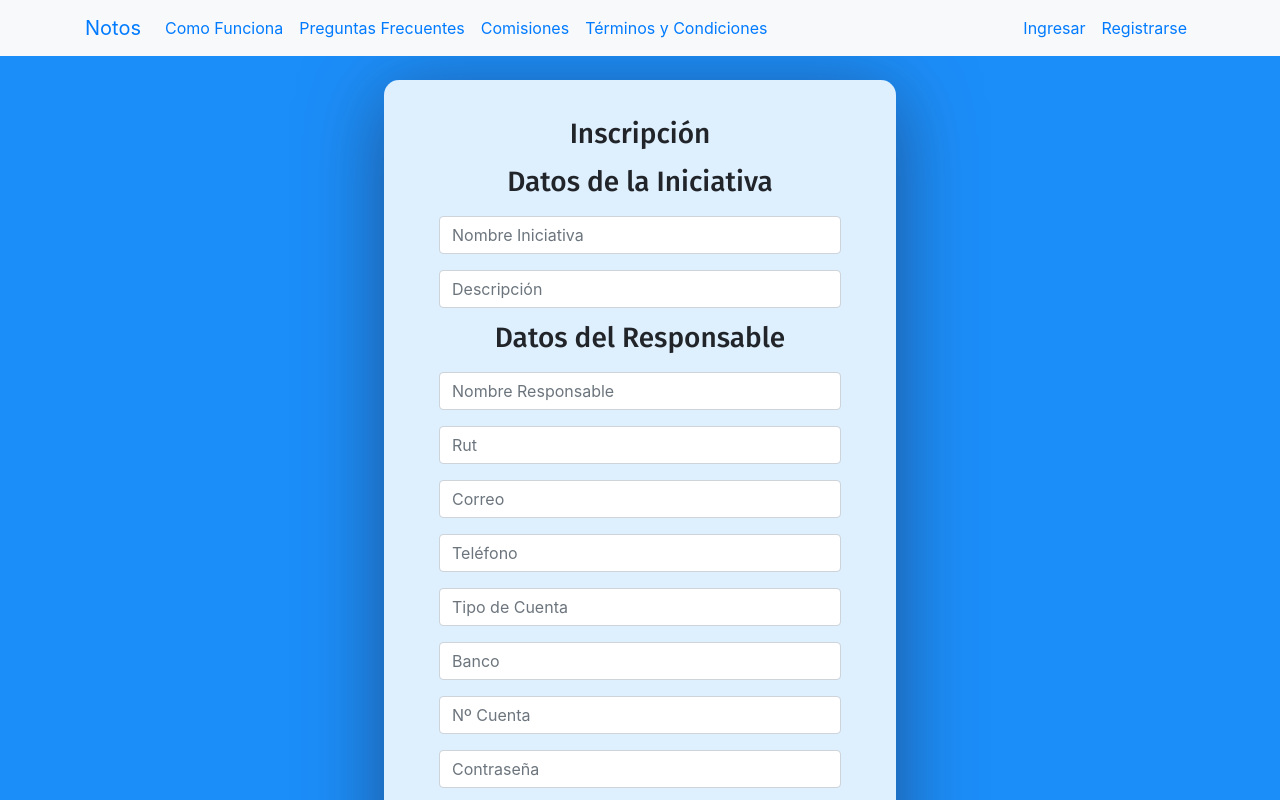
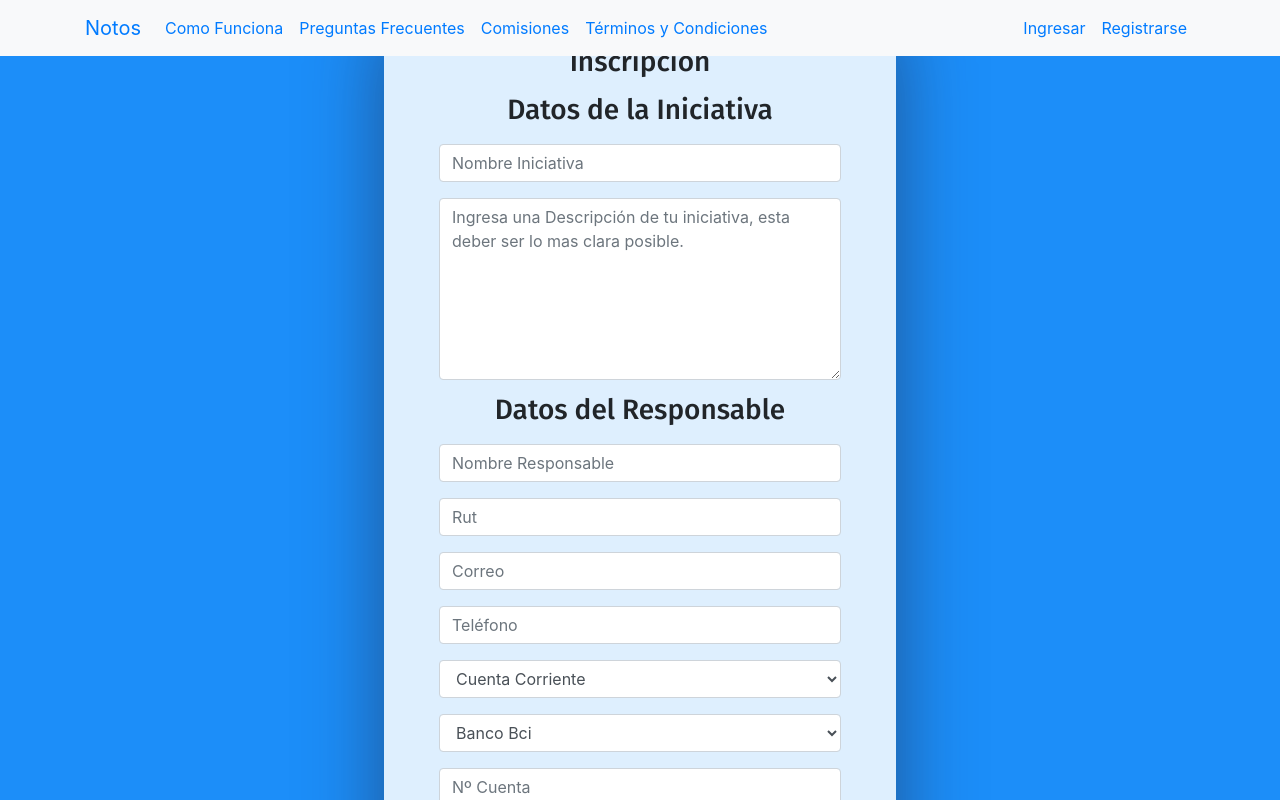
Before and after one commit to floyd70s/notos_frontend, a React (Create React App) app in the folder frontNotos/: page /sign-up in a window 1280 px wide. Shown: the top 800 px of the page. Built offline with nearby package versions, Linux system fonts and the light colour scheme.

Commit message:
login with errors

```diff
--- a/frontNotos/src/components/signup.component.js
+++ b/frontNotos/src/components/signup.component.js
@@ -26,13 +26,12 @@ export default class SignUp extends Component {
       name: '',
       rut: '',
       email: '',
-            role:'',
+      role: '',
       phone: '',
       account_type: '',
       bank: '',
       bank_account: '',
       password: '',
-
       password_2: ''
     }
 
@@ -83,11 +82,36 @@ export default class SignUp extends Component {
     this.setState({ password_2: e.target.value })
   }
 
-    handleInputChange(event) {
-        const target = event.target;
-        const value = target.name === 'isGoing' ? target.checked : target.value;
-        const name_1 = target.name_1;
+  // handleInputChange(event) {
+  //   const target = event.target;
+  //   const value = target.name === 'isGoing' ? target.checked : target.value;
+  //   const name_1 = target.name_1;
+  // }
+
+   login(rut,email, password) {
+
+    console.log(rut + ' ' + email + ' ' + password)
+    const requestOptions = {
+      method: 'POST',
+      headers: { 'Content-Type': 'application/json' },
+      body: JSON.stringify({ rut,email, password })
+    };
+
+    return fetch('http://192.168.0.93:3977/api/get-users', requestOptions)
+      .then(res => res.json())
+      .then(user => {
+        // login successful if there's a user in the response
+        if (user) {
+          // store user details and basic auth credentials in local storage
+          // to keep user logged in between page refreshes
+          console.log('usuario: '+user.name + ' logeado')
+          localStorage.setItem('user', JSON.stringify(user));
         }
+        return user;
+      });
+  }
+
+
 
   onSubmit(e) {
     console.log(this.state.name_1);
@@ -100,7 +124,44 @@ export default class SignUp extends Component {
     console.log(this.state.account);
     console.log(this.state.password);
     console.log(this.state.password_2);
+
+    /* validacion de usuario */
+    const email= this.state.email
+    const password= this.state.password
+    const rut= this.state.rut
+    const userLogin=  SignUp.login(email, password,rut)
+    console.log(userLogin)
   }
+
+
+
+
+//   componentDidMount() {
+//     fetch('http://192.168.0.93:3977/api/get-users')
+//    //fetch('https://jsonplaceholder.typicode.com/users')
+//      .then(res => res.json())
+//      .then(json => {
+//        this.setState({
+//          items: json,
+//          isLoaded: true,
+//        })
+//      }).catch((err) => {
+//        console.log(err);
+//      });
+//  }
+
+
+
+
+
+
+
+
+
+
+
+
+
 
   render() {
     return (
@@ -113,7 +174,8 @@ export default class SignUp extends Component {
         </div>
         <div className="form-group">
           {/* <label>Descripción</label> */}
-                    <input type="text" className="form-control" placeholder="Descripción" name="description" value={this.state.description} onChange={this.onChangedescription.bind(this)} />
+          {/* <input type="text" className="form-control" placeholder="Descripción" name="description" value={this.state.description} onChange={this.onChangedescription.bind(this)} /> */}
+          <textarea name="description" className="form-control" placeholder="Ingresa una Descripción de tu iniciativa, esta deber ser lo mas clara posible." rows="7" cols="80" value={this.state.description} onChange={this.onChangedescription.bind(this)}></textarea>
         </div>
         <h3>Datos del Responsable</h3>
         <div className="form-group">
@@ -136,11 +198,33 @@ export default class SignUp extends Component {
         </div>
         <div className="form-group">
           {/* <label>Tipo de Cuenta</label> */}
-                    <input type="text" className="form-control" placeholder="Tipo de Cuenta" name="accountType" value={this.state.accountType} onChange={this.onChangeaccountType.bind(this)} />
+          {/* <input type="text" className="form-control" placeholder="Tipo de Cuenta" name="accountType" value={this.state.accountType} onChange={this.onChangeaccountType.bind(this)} /> */}
+          <select id="accountType" name="size" className="form-control">
+            <option>Cuenta Corriente</option>
+            <option>Cuenta Vista</option>
+          </select>
         </div>
         <div className="form-group">
           {/* <label>Banco</label> */}
-                    <input type="text" className="form-control" placeholder="Banco" name="bank" value={this.state.bank} onChange={this.onChangebank.bind(this)} />
+          {/* <input type="text" className="form-control" placeholder="Banco" name="bank" value={this.state.bank} onChange={this.onChangebank.bind(this)} /> */}
+          <select id="bank" name="size" className="form-control">
+            <option>Banco Bci</option>
+            <option>Banco de Chile</option>
+            <option>Banco Estado</option>
+            <option>Banco Santander</option>
+            <option>Banco BICE</option>
+            <option>Banco Condell</option>
+            <option>Banco CrediChile</option>
+            <option>Banco Edwards Citi</option>
+            <option>Banco Falabella</option>
+            <option>Banco Internacional</option>
+            <option>Banco Itaú</option>
+            <option>Banco Ripley</option>
+            <option>Banco Security</option>
+            <option>CorpBanca</option>
+            <option>Santander Banefe</option>
+            <option>Scotiabank</option>
+          </select>
         </div>
         <div className="form-group">
           {/* <label>Nº Cuenta</label> */}
@@ -154,9 +238,6 @@ export default class SignUp extends Component {
           {/* <label>Nº Cuenta</label> */}
           <input type="password" className="form-control" placeholder="Repetir Contraseña" name="password_2" value={this.state.password2} onChange={this.onChangepassword2.bind(this)} />
         </div>
-
-
-
         <button type="submit" className="btn btn-primary btn-block" onClick={() => this.onSubmit()}>Inscribir</button>
         <p className="forgot-password text-right">
           usted ya se encuentra registrado <a href="#">ingresar?</a>
```
Lines whose indentation alone changed are shown as unchanged.
